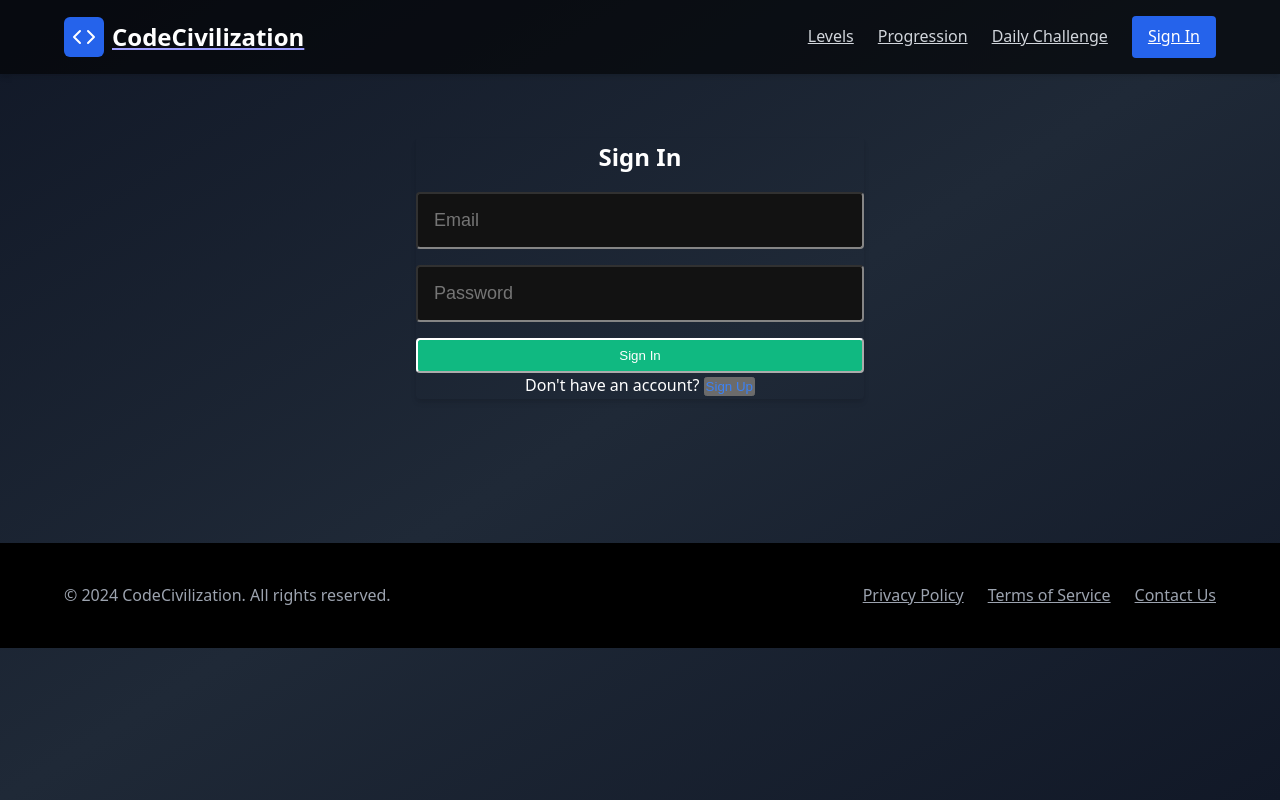
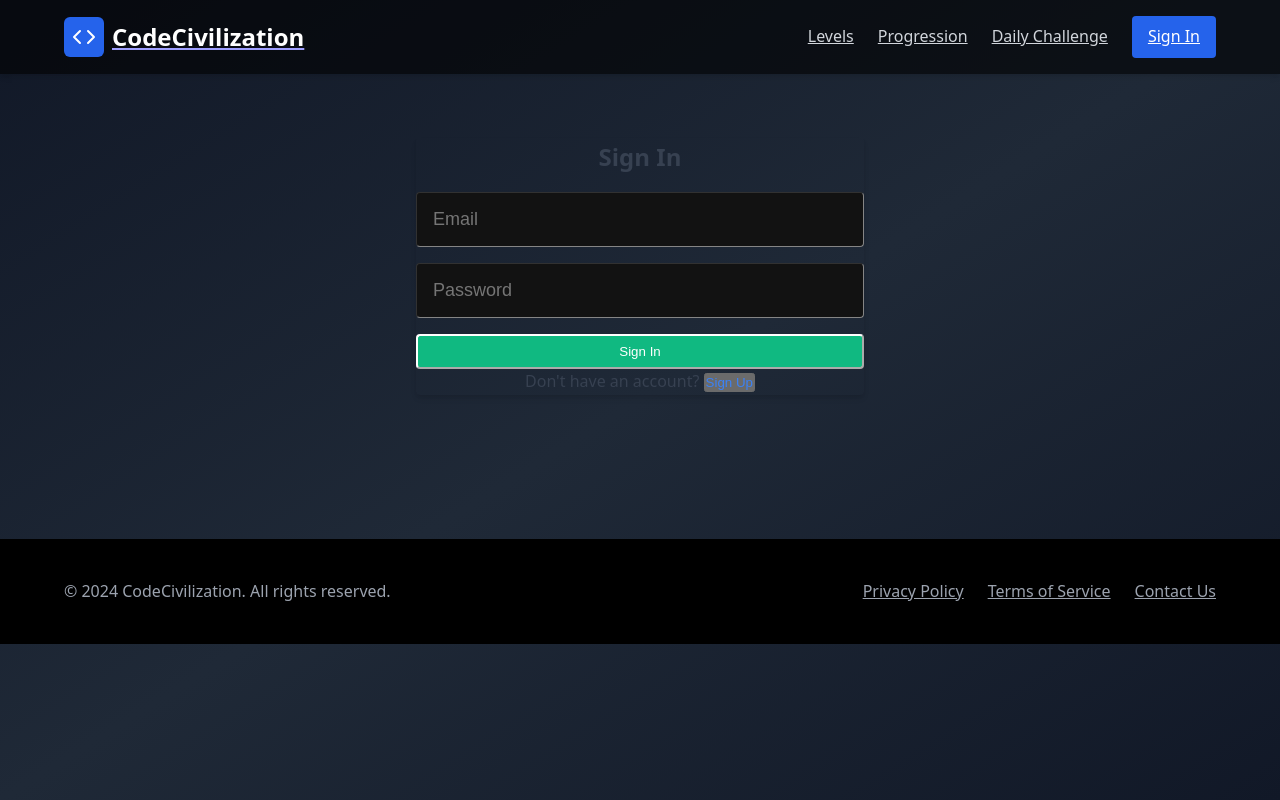
Before and after one commit to codejedi-ai/worldlargesthackathon-2024, a React (Vite) app: page /sign-in in a window 1280 px wide. Built offline with nearby package versions, Linux system fonts and the light colour scheme.

Commit message:
Add loading animation to sign-in page

```diff
--- a/src/sign-in/page.tsx
+++ b/src/sign-in/page.tsx
@@ -8,30 +8,37 @@ const SignInPage = () => {
   const [isSignIn, setIsSignIn] = useState(true);
   const [email, setEmail] = useState('');
   const [password, setPassword] = useState('');
+  const [isLoading, setIsLoading] = useState(false);
 
   const handleSignIn = async () => {
+    setIsLoading(true);
     try {
       await signInWithEmailAndPassword(auth, email, password);
       alert('Signed in successfully!');
     } catch (error: any) {
       alert('Error signing in: ' + error.message);
       setIsSignIn(false);
+    } finally {
+      setIsLoading(false);
     }
   };
 
   const handleSignUp = async () => {
+    setIsLoading(true);
     try {
       await createUserWithEmailAndPassword(auth, email, password);
       alert('Account created successfully!');
       setIsSignIn(true);
     } catch (error: any) {
       alert('Error creating account: ' + error.message);
+    } finally {
+      setIsLoading(false);
     }
   };
 
   return (
     <div className="h-screen bg-white p-8 rounded shadow-md w-full max-w-md mx-auto">
-      <h1 className="text-2xl font-bold mb-4 text-center text-earth-700">
+      <h1 className="text-2xl font-bold mb-4 text-center text-gray-700">
         {isSignIn ? 'Sign In' : 'Sign Up'}
       </h1>
       <input
@@ -39,37 +46,56 @@ const SignInPage = () => {
         placeholder="Email"
         value={email}
         onChange={(e) => setEmail(e.target.value)}
-        className="w-full p-4 mb-4 text-lg border rounded focus:outline-none focus:ring-2 focus:ring-earth-700"
+        disabled={isLoading}
+        className="w-full p-4 mb-4 text-lg border rounded focus:outline-none focus:ring-2 focus:ring-blue-500 disabled:opacity-50 disabled:cursor-not-allowed"
       />
       <input
         type="password"
         placeholder="Password"
         value={password}
         onChange={(e) => setPassword(e.target.value)}
-        className="w-full p-4 mb-4 text-lg border rounded focus:outline-none focus:ring-2 focus:ring-earth-700"
+        disabled={isLoading}
+        className="w-full p-4 mb-4 text-lg border rounded focus:outline-none focus:ring-2 focus:ring-blue-500 disabled:opacity-50 disabled:cursor-not-allowed"
       />
       {isSignIn ? (
         <button
           onClick={handleSignIn}
-          className="w-full bg-green-500 text-white py-2 px-4 rounded hover:bg-green-600 transition-colors"
+          disabled={isLoading}
+          className="w-full bg-green-500 text-white py-2 px-4 rounded hover:bg-green-600 transition-colors disabled:opacity-50 disabled:cursor-not-allowed flex items-center justify-center"
         >
-          Sign In
+          {isLoading ? (
+            <>
+              <div className="animate-spin rounded-full h-5 w-5 border-b-2 border-white mr-2"></div>
+              Signing In...
+            </>
+          ) : (
+            'Sign In'
+          )}
         </button>
       ) : (
         <button
           onClick={handleSignUp}
-          className="w-full bg-green-500 text-white py-2 px-4 rounded hover:bg-green-600 transition-colors"
+          disabled={isLoading}
+          className="w-full bg-green-500 text-white py-2 px-4 rounded hover:bg-green-600 transition-colors disabled:opacity-50 disabled:cursor-not-allowed flex items-center justify-center"
         >
-          Sign Up
+          {isLoading ? (
+            <>
+              <div className="animate-spin rounded-full h-5 w-5 border-b-2 border-white mr-2"></div>
+              Creating Account...
+            </>
+          ) : (
+            'Sign Up'
+          )}
         </button>
       )}
-      <p className="text-center mt-4 text-earth-700">
+      <p className="text-center mt-4 text-gray-700">
         {isSignIn ? (
           <span>
             Don't have an account?{' '}
             <button
               onClick={() => setIsSignIn(false)}
-              className="text-blue-500 hover:underline"
+              disabled={isLoading}
+              className="text-blue-500 hover:underline disabled:opacity-50 disabled:cursor-not-allowed"
             >
               Sign Up
             </button>
@@ -79,7 +105,8 @@ const SignInPage = () => {
             Already have an account?{' '}
             <button
               onClick={() => setIsSignIn(true)}
-              className="text-blue-500 hover:underline"
+              disabled={isLoading}
+              className="text-blue-500 hover:underline disabled:opacity-50 disabled:cursor-not-allowed"
             >
               Sign In
             </button>
--- a/style.css
+++ b/style.css
@@ -19,6 +19,16 @@ body {
 #root {
   width: 100%;
   min-height: 100vh;
+}
+
+/* Animation for loading spinner */
+@keyframes spin {
+  0% { transform: rotate(0deg); }
+  100% { transform: rotate(360deg); }
+}
+
+.animate-spin {
+  animation: spin 1s linear infinite;
 }
 
 /* Utility Classes */
@@ -116,6 +126,10 @@ body {
   color: #9ca3af;
 }
 
+.text-gray-700 {
+  color: #374151;
+}
+
 .text-blue-500 {
   color: #3b82f6;
 }
@@ -154,6 +168,10 @@ body {
 
 .border-purple-500 {
   border-color: #8b5cf6;
+}
+
+.border-b-2 {
+  border-bottom-width: 2px;
 }
 
 /* Layout */
@@ -420,6 +438,10 @@ body {
   width: 1rem;
 }
 
+.w-5 {
+  width: 1.25rem;
+}
+
 .w-6 {
   width: 1.5rem;
 }
@@ -458,6 +480,10 @@ body {
 
 .h-4 {
   height: 1rem;
+}
+
+.h-5 {
+  height: 1.25rem;
 }
 
 .h-6 {
@@ -499,6 +525,14 @@ body {
 
 .rounded-xl {
   border-radius: 0.75rem;
+}
+
+.rounded-full {
+  border-radius: 9999px;
+}
+
+.border {
+  border-width: 1px;
 }
 
 .border-2 {
@@ -543,6 +577,31 @@ body {
   list-style-type: decimal;
 }
 
+/* Disabled states */
+.disabled\:opacity-50:disabled {
+  opacity: 0.5;
+}
+
+.disabled\:cursor-not-allowed:disabled {
+  cursor: not-allowed;
+}
+
+/* Focus states */
+.focus\:outline-none:focus {
+  outline: 2px solid transparent;
+  outline-offset: 2px;
+}
+
+.focus\:ring-2:focus {
+  --tw-ring-offset-shadow: var(--tw-ring-inset) 0 0 0 var(--tw-ring-offset-width) var(--tw-ring-offset-color);
+  --tw-ring-shadow: var(--tw-ring-inset) 0 0 0 calc(2px + var(--tw-ring-offset-width)) var(--tw-ring-color);
+  box-shadow: var(--tw-ring-offset-shadow), var(--tw-ring-shadow), var(--tw-shadow, 0 0 #0000);
+}
+
+.focus\:ring-blue-500:focus {
+  --tw-ring-color: #3b82f6;
+}
+
 /* Transitions */
 .transition-colors {
   transition-property: color, background-color, border-color;
@@ -562,6 +621,10 @@ body {
 
 .hover\:-translate-y-1:hover {
   transform: translateY(-0.25rem);
+}
+
+.hover\:underline:hover {
+  text-decoration-line: underline;
 }
 
 /* Media Queries */
```
